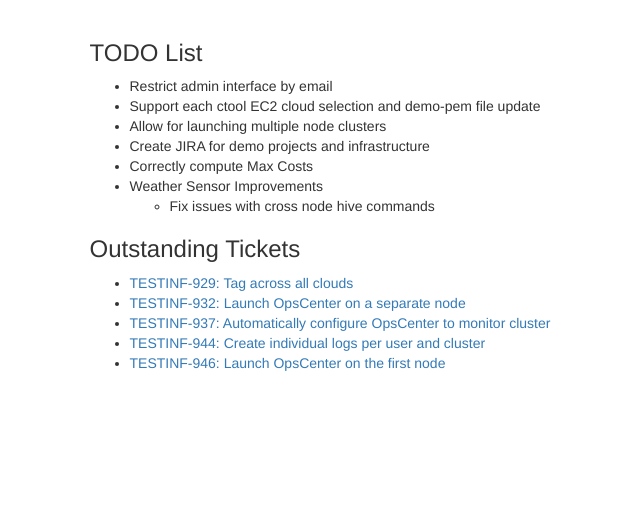
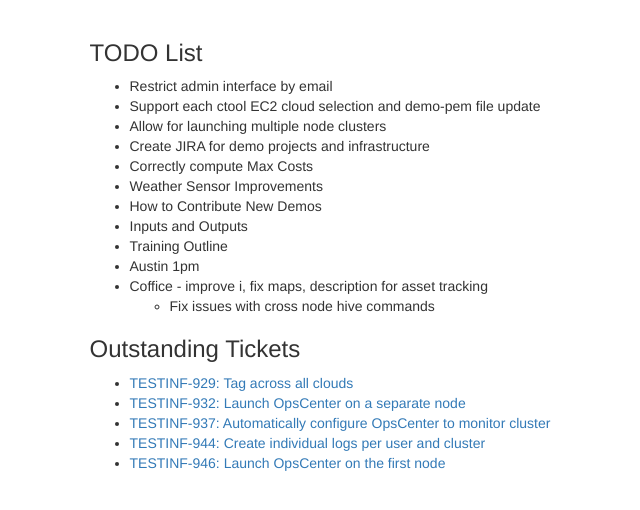
Before and after one commit to datastax-demos/demo-portal, a Python web app: template flask/templates/todo.jinja2 in a window 1280 px wide. Shown: the part 52-562 px from the top of the page, without its empty margins (253-893 px from the left). Run offline with Jinja, Linux system fonts and the light colour scheme; the template is opened without the code that fills it, so the values that code supplies are empty; some libraries are stand-ins or nearby versions.

Commit message:
new todos

```diff
--- a/flask/templates/todo.jinja2
+++ b/flask/templates/todo.jinja2
@@ -16,6 +16,11 @@
 {#            <li>Create feedback project powered by <a href="http://demo.uservoice.com/forums/272788-general">UserVoice</a>.</li>#}
             <li>Correctly compute Max Costs</li>
             <li>Weather Sensor Improvements</li>
+            <li>How to Contribute New Demos</li>
+            <li>Inputs and Outputs</li>
+            <li>Training Outline</li>
+            <li>Austin 1pm</li>
+            <li>Coffice - improve i, fix maps, description for asset tracking</li>
             <ul>
                 <li>Fix issues with cross node hive commands</li>
             </ul>
```
